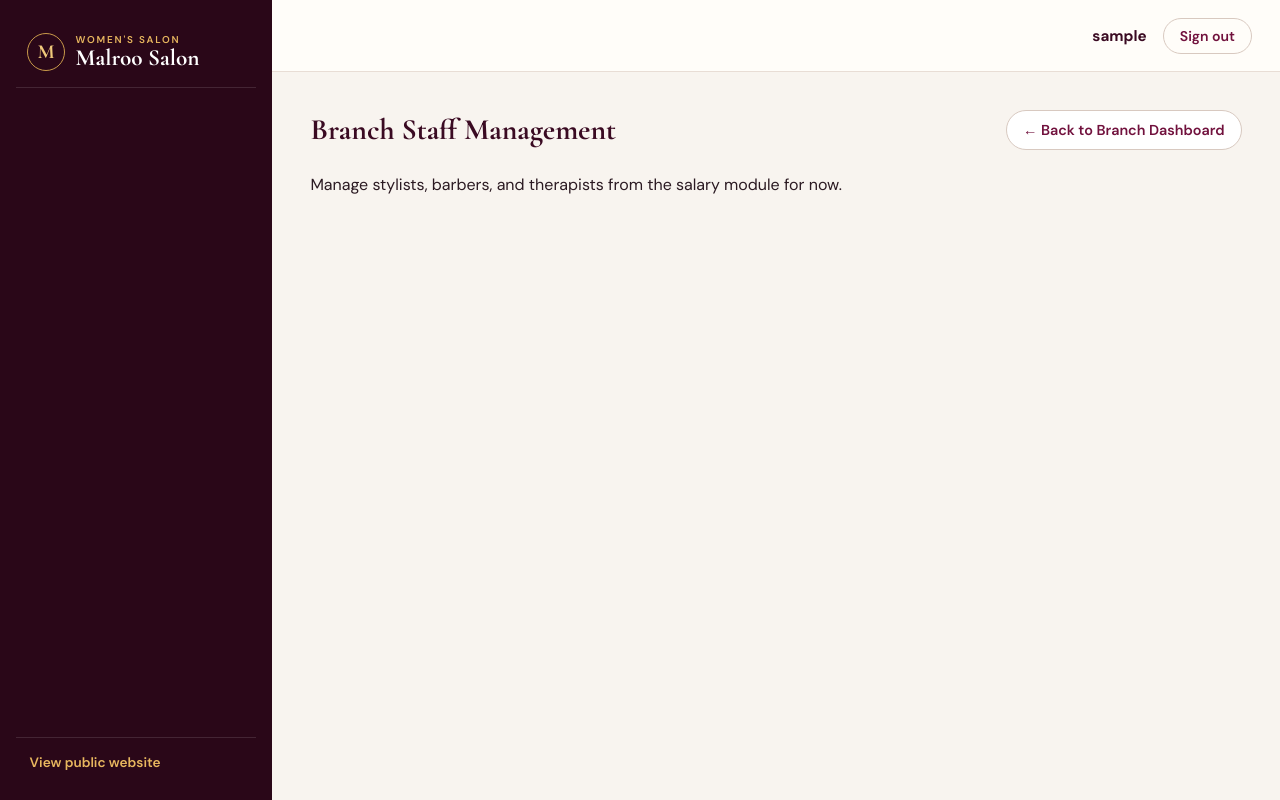
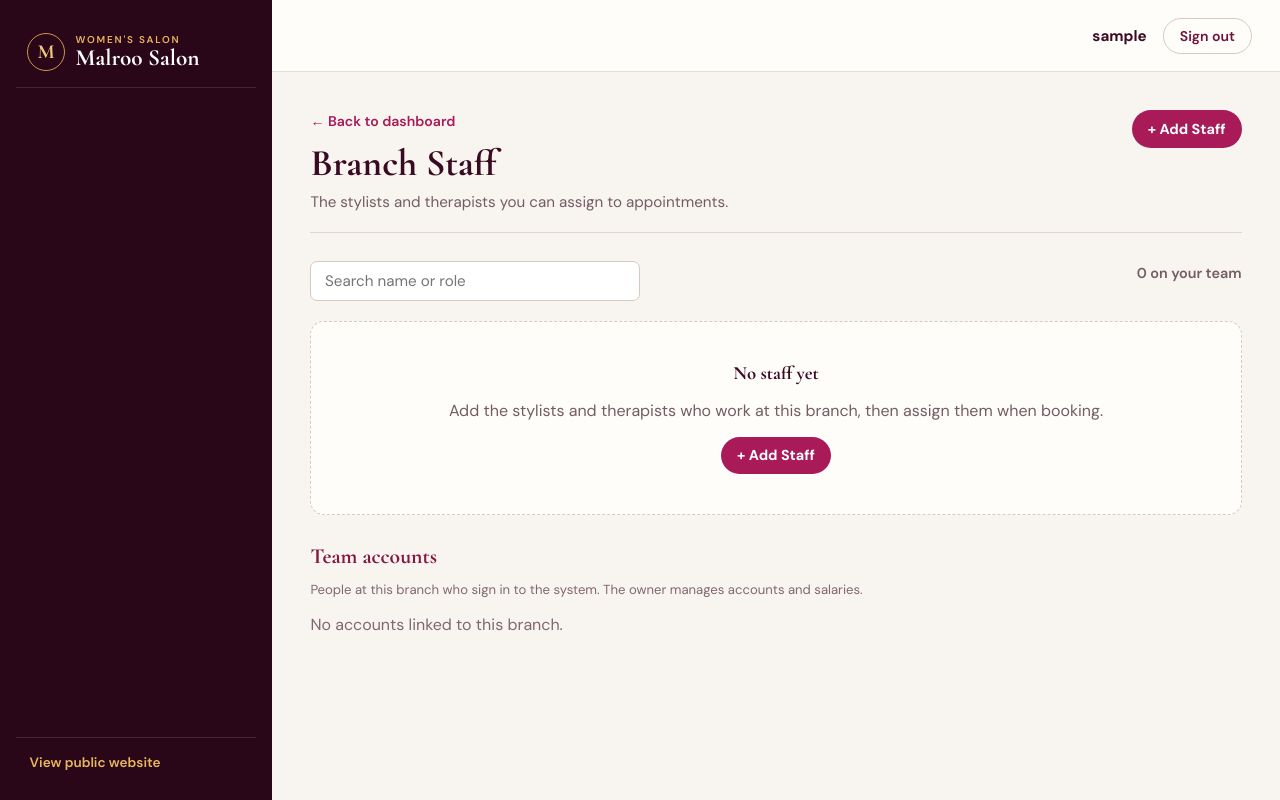
Before and after one commit to UdulaPahasara/SalonSystem, a React (Create React App) app in the folder frontend/: page /salon-app/branch/staff in a window 1280 px wide. Built offline with nearby package versions, Linux system fonts and the light colour scheme; sample sign-in values are in the browser's storage.

Commit message:
Build Branch Staff page: manage stylists and therapists, see team accounts

```diff
--- a/frontend/src/pages/BranchStaffManagement.js
+++ b/frontend/src/pages/BranchStaffManagement.js
@@ -1,21 +1,187 @@
-import React from "react";
-import { useNavigate } from "react-router-dom";
+import React, { useEffect, useMemo, useState } from "react";
+import { useAuth } from "../context/AuthContext";
+import { getServiceStaff, createServiceStaff, updateServiceStaff, deleteServiceStaff } from "../api/staffApi";
+import { getUsersByBranch } from "../api/usersApi";
+import { getAllAppointments } from "../api/appointmentApi";
+import { useToast } from "../context/ToastContext";
+import { useConfirm } from "../context/ConfirmContext";
+import PageHeader from "../components/staff/PageHeader";
+import Pagination, { usePagination } from "../components/staff/Pagination";
+import { getStaffHomePath } from "../utils/staffNav";
+import { getRoleDisplayName } from "../utils/authRoutes";
 import "../components/DashboardLayout.css";
+import "../styles/Dashboard.css";
+import "../styles/StaffPages.css";
+
+const ROLES = ["Stylist", "Barber", "Therapist", "Makeup Artist", "Nail Technician"];
+const errorText = (err, fallback) => (typeof err.response?.data === "string" && err.response.data ? err.response.data : fallback);
 
 export default function BranchStaffManagement() {
-  const navigate = useNavigate();
+  const { branchId, userRole } = useAuth();
+  const toast = useToast();
+  const confirm = useConfirm();
+  const [staff, setStaff] = useState([]);
+  const [accounts, setAccounts] = useState([]);
+  const [appts, setAppts] = useState([]);
+  const [loading, setLoading] = useState(true);
+  const [query, setQuery] = useState("");
+  const [dialog, setDialog] = useState(false);
+  const [editing, setEditing] = useState(null);
+  const [form, setForm] = useState({ fullName: "", role: ROLES[0] });
+  const [saving, setSaving] = useState(false);
+
+  const load = async () => {
+    const [s, a, ap] = await Promise.allSettled([getServiceStaff(branchId), getUsersByBranch(branchId), getAllAppointments(branchId)]);
+    setStaff(s.status === "fulfilled" ? s.value : []);
+    setAccounts(a.status === "fulfilled" ? a.value : []);
+    setAppts(ap.status === "fulfilled" ? ap.value : []);
+    if (s.status === "rejected") toast.error("Couldn't load staff.");
+    setLoading(false);
+  };
+
+  useEffect(() => {
+    if (branchId) load();
+    else setLoading(false);
+    // eslint-disable-next-line react-hooks/exhaustive-deps
+  }, [branchId]);
+
+  const upcoming = useMemo(() => {
+    const now = new Date();
+    const map = {};
+    appts.forEach((a) => {
+      if (a.assignedStaff && (a.status || "BOOKED") === "BOOKED" && new Date(a.appointmentTime) >= now) map[a.assignedStaff.id] = (map[a.assignedStaff.id] || 0) + 1;
+    });
+    return map;
+  }, [appts]);
+
+  const rows = staff.filter((s) => { const q = query.trim().toLowerCase(); return !q || [s.fullName, s.role].some((v) => (v || "").toLowerCase().includes(q)); }).sort((a, b) => a.fullName.localeCompare(b.fullName));
+  const { page, setPage, pageItems, total } = usePagination(rows, query);
+
+  const openDialog = (s = null) => {
+    setEditing(s);
+    setForm(s ? { fullName: s.fullName, role: s.role } : { fullName: "", role: ROLES[0] });
+    setDialog(true);
+  };
+
+  const save = async (e) => {
+    e.preventDefault();
+    setSaving(true);
+    try {
+      const payload = { fullName: form.fullName.trim(), role: form.role.trim(), branchId };
+      if (editing) await updateServiceStaff(editing.id, payload);
+      else await createServiceStaff(payload);
+      toast.success(editing ? "Staff member updated." : "Staff member added.");
+      setDialog(false);
+      load();
+    } catch (err) {
+      toast.error(errorText(err, "Couldn't save this staff member."));
+    } finally {
+      setSaving(false);
+    }
+  };
+
+  const remove = async (s) => {
+    const ok = await confirm(`Remove ${s.fullName} from your branch?`, { title: "Remove staff member", danger: true, confirmLabel: "Remove" });
+    if (!ok) return;
+    try {
+      await deleteServiceStaff(s.id);
+      toast.success("Staff member removed.");
+      load();
+    } catch (err) {
+      toast.error(errorText(err, "Couldn't remove this staff member."));
+    }
+  };
 
   return (
-    <div className="dashboard-container">
-      <div className="dashboard-content">
-        <div className="dashboard-content-header">
-          <h2>Branch Staff Management</h2>
-          <button className="dashboard-btn-secondary" onClick={() => navigate("/branch-dashboard")}>
-            ← Back to Branch Dashboard
-          </button>
+    <div className="staff-page">
+      <PageHeader
+        title="Branch Staff"
+        subtitle="The stylists and therapists you can assign to appointments."
+        backTo={getStaffHomePath(userRole)}
+        actions={<button className="staff-btn staff-btn-primary" onClick={() => openDialog()}>+ Add Staff</button>}
+      />
+
+      <div className="staff-filter-bar">
+        <input className="staff-input staff-search" type="search" placeholder="Search name or role" aria-label="Search staff" value={query} onChange={(e) => setQuery(e.target.value)} />
+        <span className="report-period">{staff.length} on your team</span>
+      </div>
+
+      {loading ? (
+        <p>Loading staff...</p>
+      ) : staff.length === 0 ? (
+        <div className="staff-empty-state">
+          <h3>No staff yet</h3>
+          <p>Add the stylists and therapists who work at this branch, then assign them when booking.</p>
+          <button className="staff-btn staff-btn-primary" onClick={() => openDialog()}>+ Add Staff</button>
         </div>
-        <p>Manage stylists, barbers, and therapists from the salary module for now.</p>
-      </div>
+      ) : (
+        <>
+          <div className="table-scroll">
+            <table className="staff-table nowrap-table">
+              <thead><tr><th>Name</th><th>Role</th><th className="num">Upcoming bookings</th><th className="staff-th-right">Actions</th></tr></thead>
+              <tbody>
+                {pageItems.map((s) => (
+                  <tr key={s.id}>
+                    <td className="staff-cell-strong">{s.fullName}</td>
+                    <td><span className="role-badge">{s.role}</span></td>
+                    <td className="num">{upcoming[s.id] || 0}</td>
+                    <td className="staff-row-actions">
+                      <button className="dashboard-btn-edit" onClick={() => openDialog(s)}>Edit</button>
+                      <button className="dashboard-btn-delete" onClick={() => remove(s)}>Remove</button>
+                    </td>
+                  </tr>
+                ))}
+                {rows.length === 0 && <tr className="empty-row"><td colSpan="4">No staff match your search.</td></tr>}
+              </tbody>
+            </table>
+          </div>
+          <Pagination page={page} total={total} onPage={setPage} />
+        </>
+      )}
+
+      <h2 className="staff-section-title">Team accounts</h2>
+      <p className="report-note" style={{ marginTop: 0 }}>People at this branch who sign in to the system. The owner manages accounts and salaries.</p>
+      {accounts.length === 0 ? (
+        <p className="staff-cell-muted">No accounts linked to this branch.</p>
+      ) : (
+        <div className="table-scroll">
+          <table className="staff-table nowrap-table">
+            <thead><tr><th>Name</th><th>Username</th><th>Role</th></tr></thead>
+            <tbody>
+              {accounts.map((u) => (
+                <tr key={u.id}>
+                  <td className="staff-cell-strong">{u.fullName || u.username}</td>
+                  <td className="staff-cell-muted">{u.username}</td>
+                  <td><span className="role-badge">{getRoleDisplayName(u.roleName)}</span></td>
+                </tr>
+              ))}
+            </tbody>
+          </table>
+        </div>
+      )}
+
+      {dialog && (
+        <div className="modal-overlay" onClick={() => setDialog(false)}>
+          <div className="modal-content" role="dialog" aria-modal="true" aria-labelledby="staff-title" onClick={(e) => e.stopPropagation()}>
+            <h3 id="staff-title">{editing ? "Edit staff member" : "Add staff member"}</h3>
+            <form onSubmit={save}>
+              <div className="form-group">
+                <label htmlFor="staff-name">Full name</label>
+                <input id="staff-name" className="staff-input" value={form.fullName} onChange={(e) => setForm({ ...form, fullName: e.target.value })} autoFocus required />
+              </div>
+              <div className="form-group">
+                <label htmlFor="staff-role">Role</label>
+                <input id="staff-role" className="staff-input" list="staff-roles" value={form.role} onChange={(e) => setForm({ ...form, role: e.target.value })} required />
+                <datalist id="staff-roles">{ROLES.map((r) => <option key={r} value={r} />)}</datalist>
+              </div>
+              <div className="modal-actions">
+                <button type="button" className="staff-btn staff-btn-secondary" onClick={() => setDialog(false)}>Cancel</button>
+                <button type="submit" className="staff-btn staff-btn-primary" disabled={saving}>{saving ? "Saving…" : editing ? "Save changes" : "Add staff"}</button>
+              </div>
+            </form>
+          </div>
+        </div>
+      )}
     </div>
   );
 }
```
